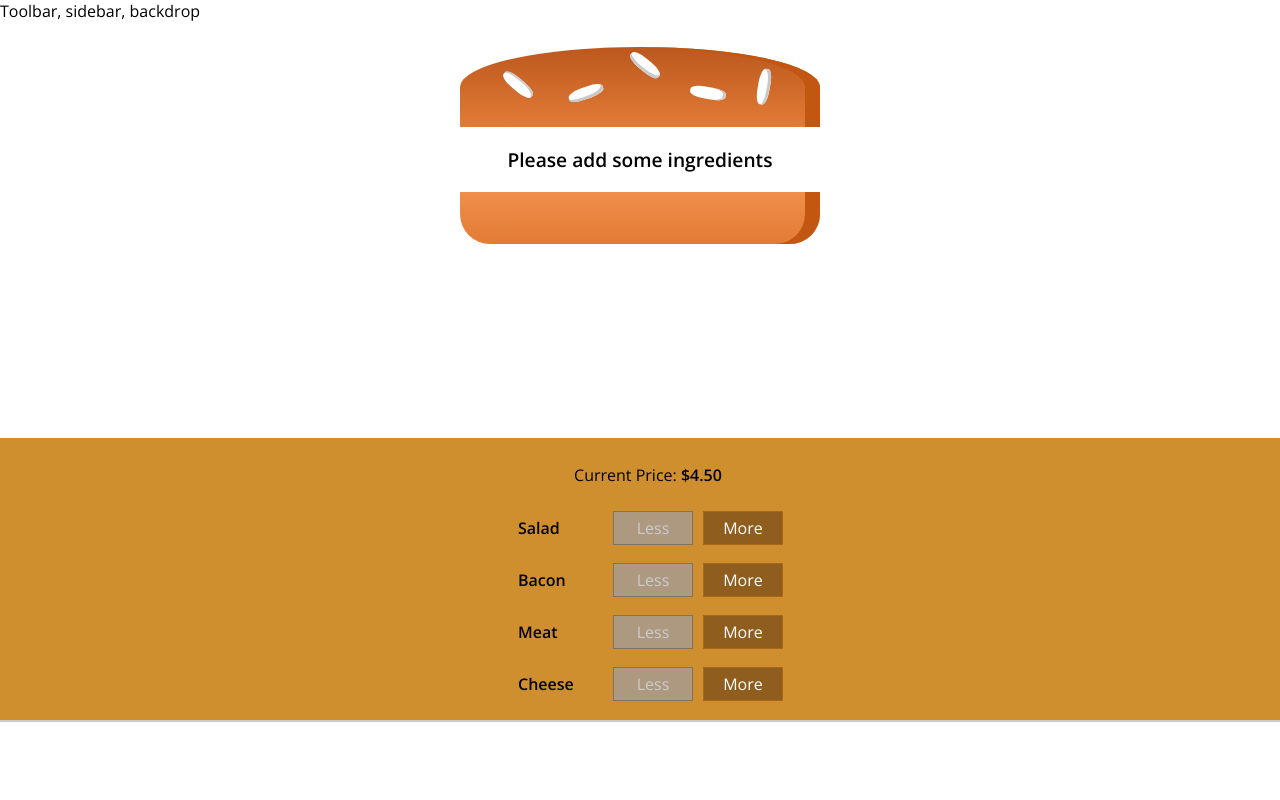
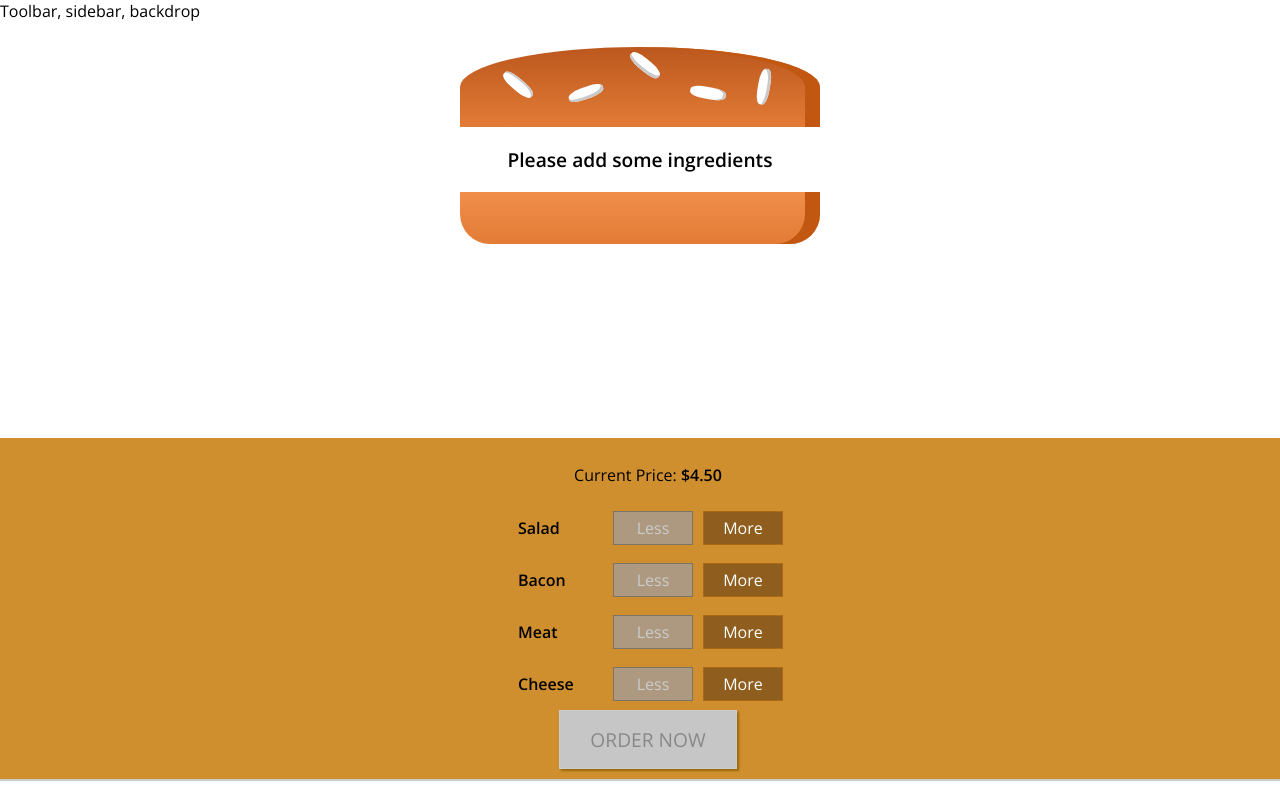
Before and after one commit to yudibakshi/burger-builder-app_4, a React (Create React App) app: page / in a window 1280 px wide. Built offline with nearby package versions, Linux system fonts and the light colour scheme.

Commit message:
order button added

```diff
--- a/src/Components/Burger/BuildControls/BuildControls.js
+++ b/src/Components/Burger/BuildControls/BuildControls.js
@@ -22,6 +22,7 @@ const buildControls = (props) => {
 					disabled={props.disabled[ctrl.type]}
 					/>
 			))}
+			<button className={classes.OrderButton} disabled={!props.orderBtnState}>ORDER NOW</button>
 		</div>
 	);
 }
--- a/src/Components/Burger/BuildControls/BuildControls.module.css
+++ b/src/Components/Burger/BuildControls/BuildControls.module.css
@@ -8,3 +8,45 @@
 	margin: auto;
 	padding: 10px 8px;
 }
+
+
+.OrderButton {
+	background-color: #DAD735;
+	outline: none;
+	cursor: pointer;
+	border: 1px solid #966909;
+	color: #966909;
+	font-family: inherit;
+	font-size: 1.2em;
+	padding: 15px 30px;
+	box-shadow: 2px 2px 2px #966909;
+}
+
+.OrderButton:hover, .OrderButton:active {
+	background-color: #A0DB41;
+	border: 1px solid #966909;
+	color: #966909;
+}
+
+.OrderButton:disabled {
+	background-color: #C7C6C6;
+	cursor: not-allowed;
+	border: 1px solid #ccc;
+	color: #888888;
+}
+
+.OrderButton:not(:disabled) {
+	animation: enable 0.3s linear;
+}
+
+@keyframes enable {
+	0% {
+			transform: scale(1);
+	}
+	60% {
+			transform: scale(1.1);
+	}
+	100% {
+			transform: scale(1);
+	}
+}
--- a/src/Containers/BurgerBuilder/BurgerBuilder.js
+++ b/src/Containers/BurgerBuilder/BurgerBuilder.js
@@ -19,7 +19,8 @@ class BurgerBuilder extends Component {
 			cheese: 0,
 			bacon: 0
 		},
-		totalPrice: 4.50
+		totalPrice: 4.50,
+		orderButtonDisabled: false
 	}
 	addIngredientHandler = (type) => {
 		const oldCount =  this.state.ingredients[type];
@@ -32,6 +33,7 @@ class BurgerBuilder extends Component {
 		const oldPrice = this.state.totalPrice;
 		const newPrice = oldPrice + priceAddition;
 		this.setState({ ingredients: updatedIngredients, totalPrice:newPrice });
+		this.updateOrderBtnState(updatedIngredients);
 	}
 	removeIngredientHandler = (type) => {
 		const oldCount =  this.state.ingredients[type];
@@ -44,7 +46,18 @@ class BurgerBuilder extends Component {
 		const priceDeletion = INGREDIENT_PRICES[type];
 		const oldPrice = this.state.totalPrice;
 		const newPrice = oldPrice - priceDeletion;
-		this.setState({ ingredients: updatedIngredients, totalPrice:newPrice })
+		this.setState({ ingredients: updatedIngredients, totalPrice:newPrice });
+		this.updateOrderBtnState(updatedIngredients);
+	}
+	updateOrderBtnState = (ingredients) => {
+		/** setState - updated ingredients needd to check */
+		const sum = Object.keys(ingredients)
+			.map(igKey => {
+				return ingredients[igKey];
+			})
+			.reduce((sum, el) => sum + el, 0);
+			// console.log(sum);
+			this.setState({ orderButtonDisabled : sum > 0})
 	}
 
 	render() {
@@ -63,6 +76,7 @@ class BurgerBuilder extends Component {
 					ingredientAdded={this.addIngredientHandler}
 					ingredientRemoved={this.removeIngredientHandler}
 					disabled={disabledInfo}
+					orderBtnState={this.state.orderButtonDisabled}
 					price={this.state.totalPrice}
 				/>
 			</Aux>
```
